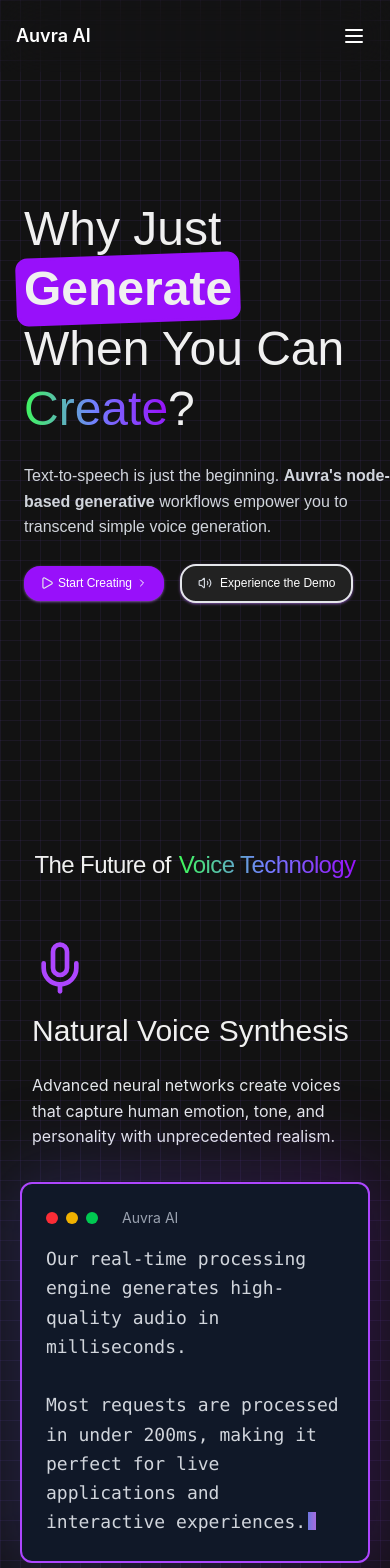
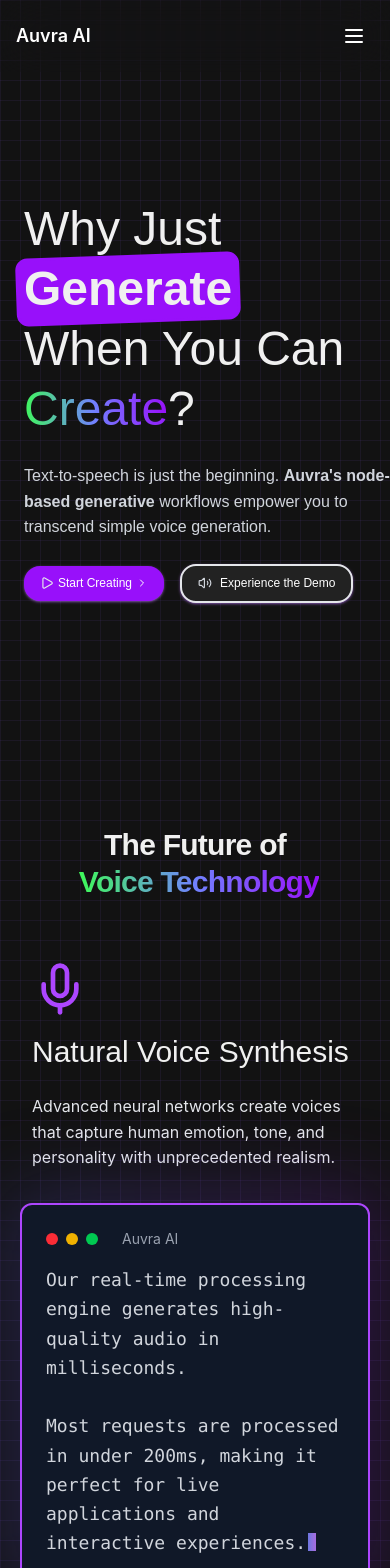
Before and after one commit to Nebulaz7/landing-page, a Next.js app: page / in a window 390 px wide. Shown: the top 1568 px of the page. Built offline with nearby package versions, Linux system fonts and the light colour scheme.

Commit message:
Refactor Feature component to enhance header styling and adjust padding for improved layout

```diff
--- a/app/components/Feature.tsx
+++ b/app/components/Feature.tsx
@@ -19,12 +19,16 @@ Most requests are processed in under 200ms, making it perfect for live applicati
   const displayed = fullText.slice(0, visibleChars);
 
   return (
-    <section id="features" aria-labelledby="features-label" className="py-12">
+    <section
+      id="features"
+      aria-labelledby="features-label"
+      className="py-6 sm:py-12"
+    >
       {/* Feature Intro */}
       <div className="mb-10 px-4">
         <h2
           id="features-label"
-          className="hero-font font-light leading-tight text-center text-2xl sm:text-3xl md:text-4xl lg:text-5xl xl:text-6xl mx-auto max-w-5xl tracking-tight"
+          className="hero-font font-bold sm:font-light leading-tight text-center text-3xl sm:text-3xl md:text-4xl lg:text-5xl xl:text-6xl mx-auto max-w-5xl tracking-tight"
         >
           The Future of
           <span className="highlight-text inline-block ml-2 lg:ml-4">
```
